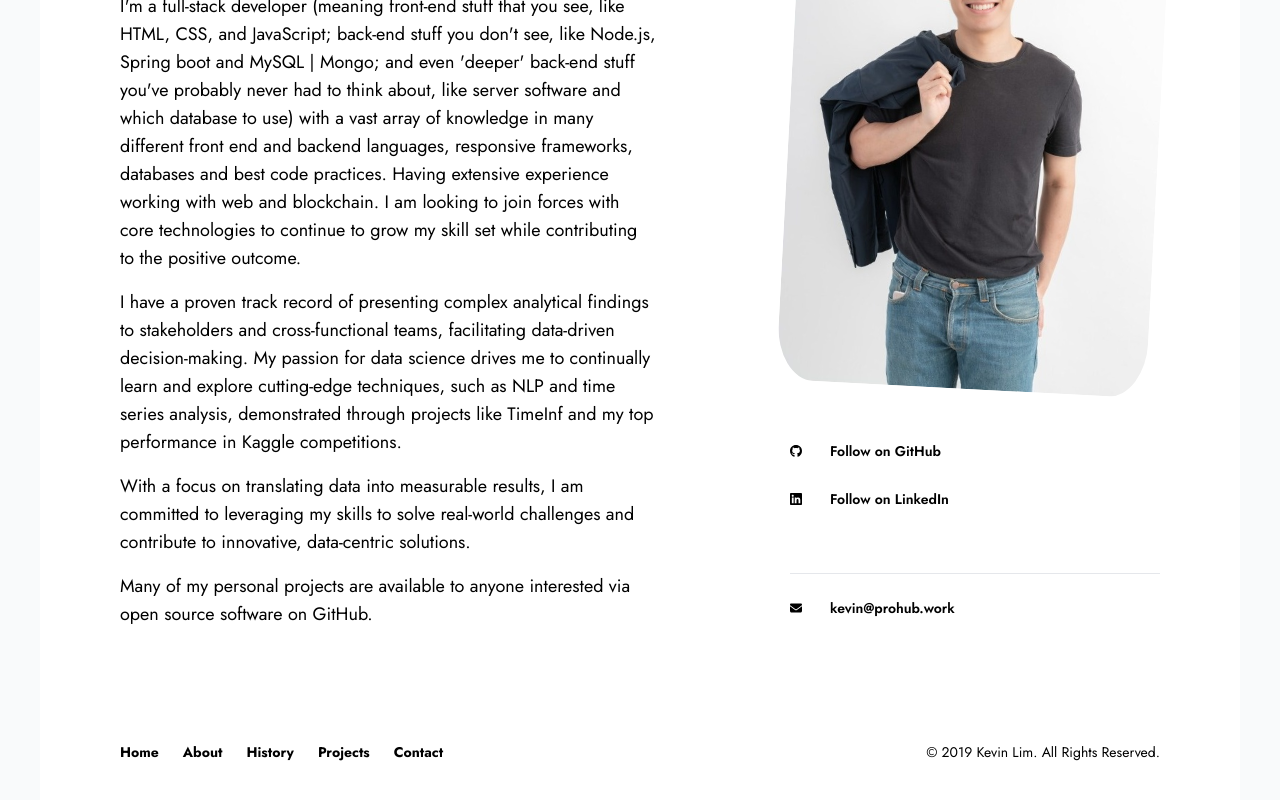
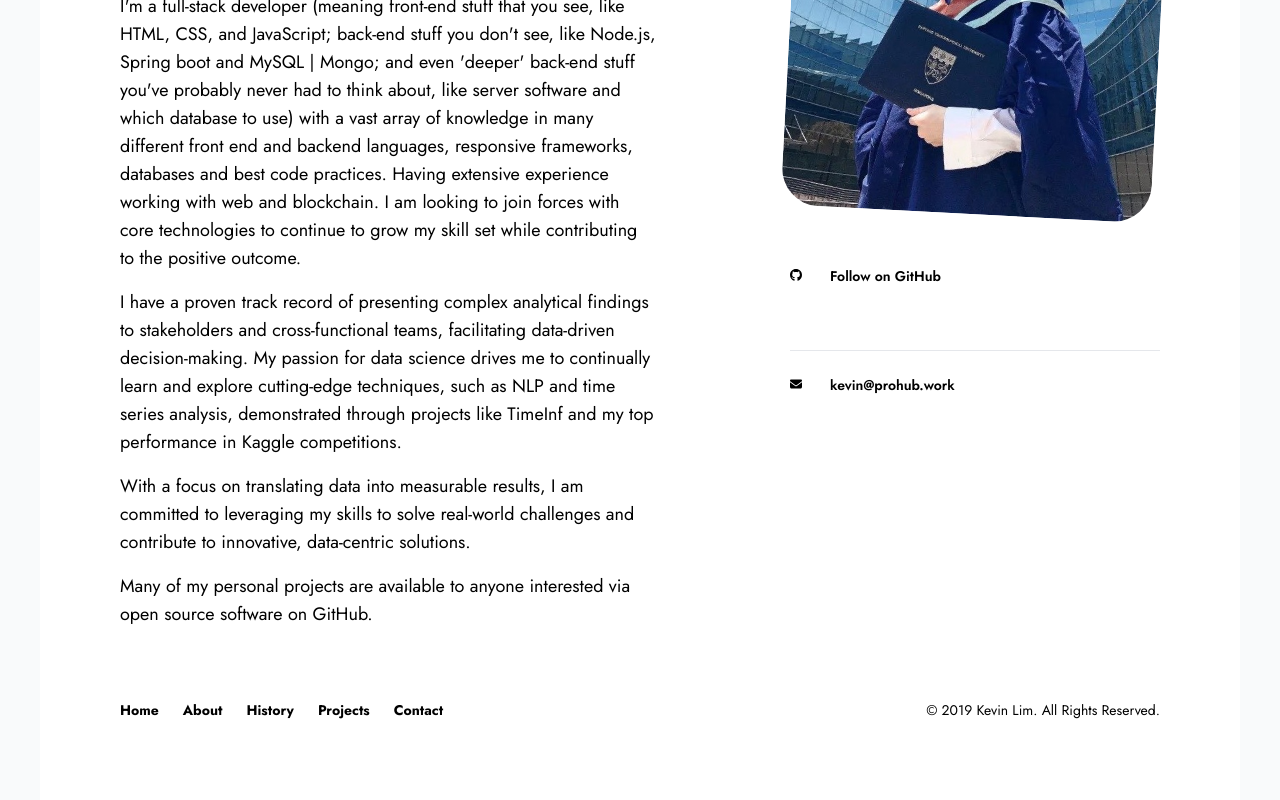
Before and after one commit to MaxKevin225/team, a Next.js app: page /kevin/about in a window 1280 px wide. Shown: the part 495-1295 px from the top of the page. Built offline with nearby package versions, Linux system fonts and the light colour scheme.

Commit message:
update kevin's profile.

```diff
--- a/components/kevin/about/socials.tsx
+++ b/components/kevin/about/socials.tsx
@@ -43,7 +43,7 @@
       </div>
 
       {/* LinkedIn */}
-      <div className="flex pb-5">
+      {/* <div className="flex pb-5">
         <Link href={INFO.socials.linkedin} passHref>
           <div className="flex items-center">
             <div className="text-lg text-secondary">
@@ -54,7 +54,7 @@
             </div>
           </div>
         </Link>
-      </div>
+      </div> */}
 
       {/* About Us - Internal link
       <div className="flex pb-5">
--- a/components/kevin/homepage/contact.tsx
+++ b/components/kevin/homepage/contact.tsx
@@ -48,7 +48,7 @@
               </div>
             </Link>
 
-            <Link href={INFO.socials.linkedin} passHref>
+            {/* <Link href={INFO.socials.linkedin} passHref>
               <div className={linkClasses}>
                 <FontAwesomeIcon
                   icon={faLinkedin}
@@ -57,7 +57,7 @@
                 <div className={textClasses}>Linkedin</div>
                 <div className={subtitleClasses}>{INFO.socials.linkedin}</div>
               </div>
-            </Link>
+            </Link> */}
 
             <Link href={`mailto:${INFO.main.email}`} passHref>
               <div className={linkClasses}>
```
Also changed, not shown: public/about.jpg, public/homepage.jpg.
